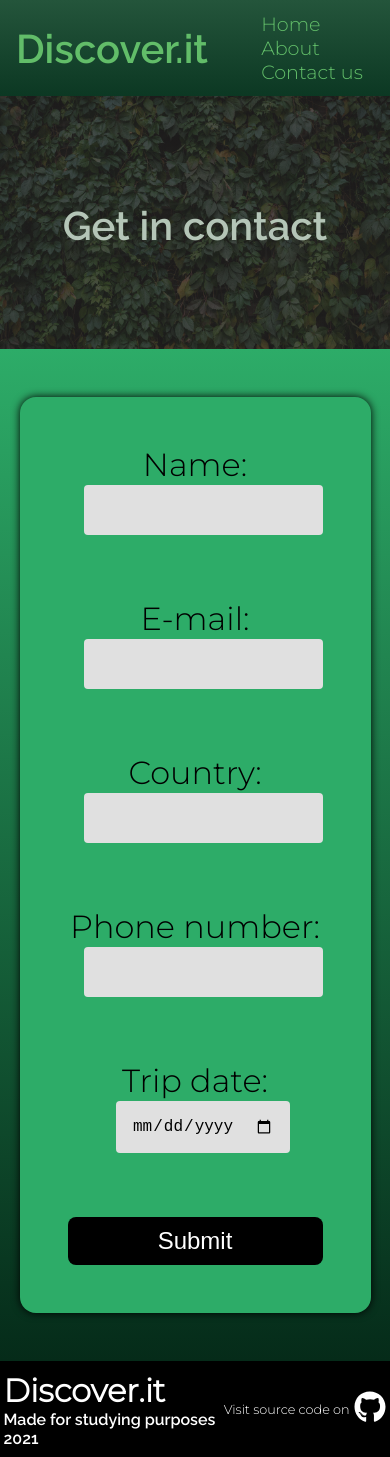
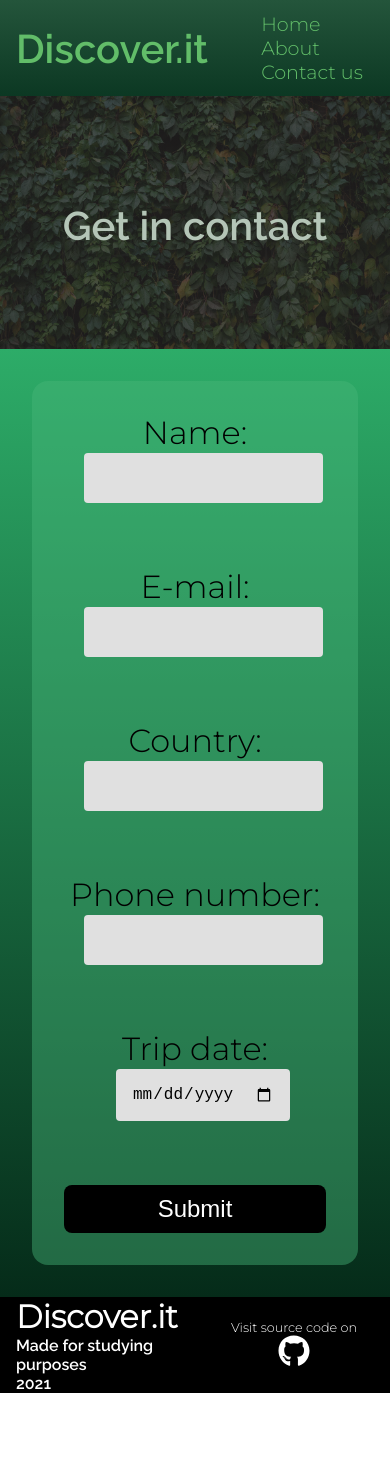
Before and after one commit to caetano-dev/Discover.it, a React (Create React App) app: page /Contact-us in a window 390 px wide. After the commit the page ends 1393 px from the top, so only its background shows below. Built offline with nearby package versions, Linux system fonts and the light colour scheme.

Commit message:
Improving mobile experience

```diff
--- a/src/components/Footer.js
+++ b/src/components/Footer.js
@@ -11,10 +11,10 @@ function Footer() {
           <p>2021</p>
         </div>
         <div className={styles.GithubContainer}>
-          <span>Visit source code on</span>
-          <a href="https://github.com/drull1000/website">
+          <span>Visit source code on <a href="https://github.com/drull1000/website">
             <FaGithub size="2rem" color="white" />
-          </a>
+          </a></span>
+
         </div>
       </footer>
     </div>
--- a/src/styles/components/Footer.module.css
+++ b/src/styles/components/Footer.module.css
@@ -25,18 +25,18 @@ a {
   display: flex;
   justify-content: center;
   align-items: center;
+  text-align: center;
 }
 .GithubContainer span {
   padding: 0.3rem;
 }
 
 @media only screen and (max-width: 1000px) {
+  .Footer {
+    padding: 1rem;
+  }
   .Footer span {
     font-family: Montserrat;
     font-size: 0.8rem;
   }
-  .GithubContainer span {
-    padding: 0.3rem;
-    font-size: 0.8rem;
-  }
 }
--- a/src/styles/components/Form.module.css
+++ b/src/styles/components/Form.module.css
@@ -19,11 +19,8 @@
 .Form form {
   background: rgb(45, 172, 104);
   border-radius: 1rem;
-  padding: 1rem;
-  margin: 1rem;
   display: grid;
-  box-shadow: 0rem 0rem .5rem black;
-
+  box-shadow: 0rem 0rem 0.5rem black;
 }
 .Form label {
   font-size: 2rem;
@@ -46,3 +43,9 @@
   height: 3rem;
   font-size: 1.5rem;
 }
+@media only screen and (max-width: 1000px) {
+  .Form form {
+    background: rgba(70, 180, 121, 0.445);
+    box-shadow: 0rem 0rem 0.5rem rgba(0, 0, 0, 0);
+  }
+}
```
